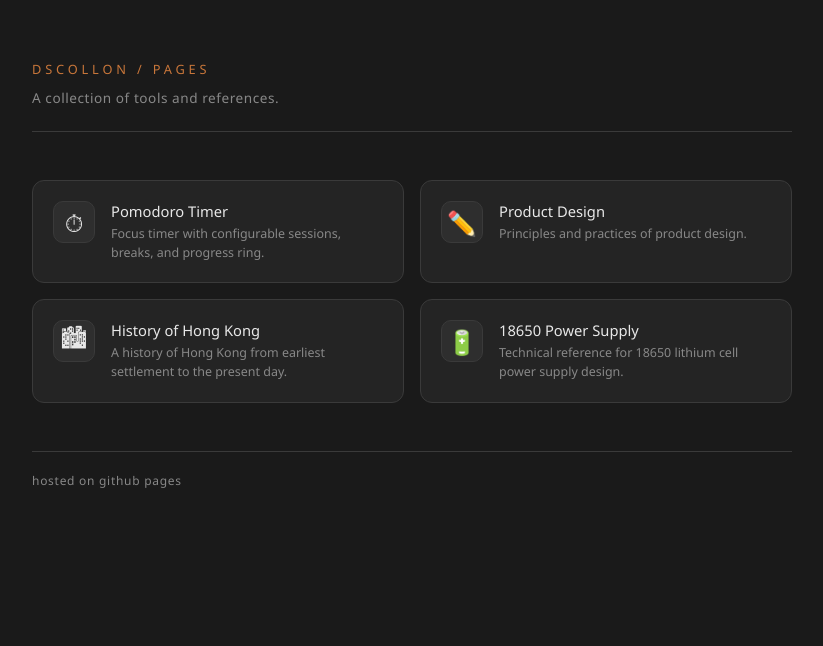
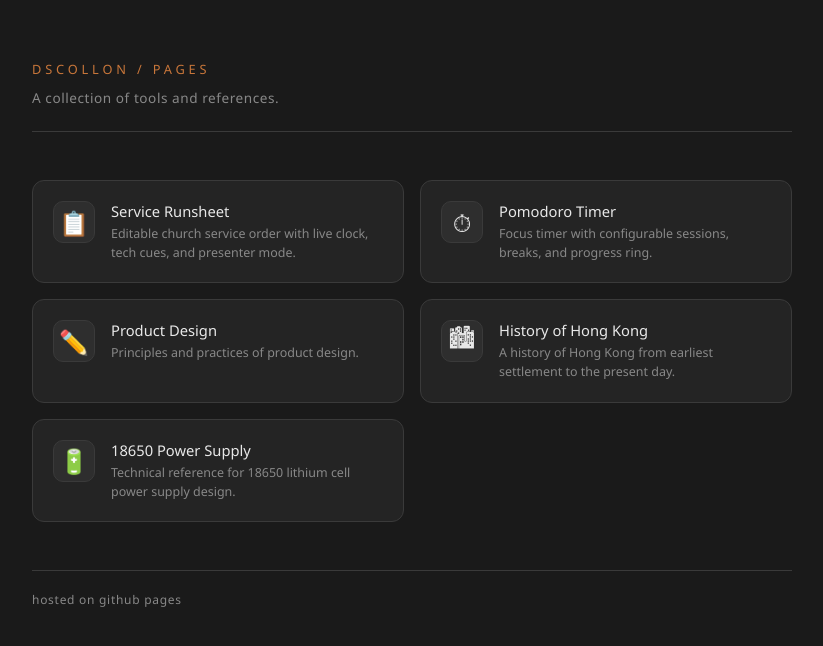
Before and after one commit to dscollon/claude, a plain HTML site: page index.html in a window 1280 px wide. Shown: the whole page, without its empty margins (228-1051 px from the left). Drawn offline with Linux system fonts and the light colour scheme.

Commit message:
Add service runsheet to index

```diff
--- a/index.html
+++ b/index.html
@@ -139,6 +139,14 @@
 
 <main class="grid">
 
+  <a class="card" href="service-runsheet.html">
+    <div class="card-icon">📋</div>
+    <div class="card-body">
+      <div class="card-title">Service Runsheet</div>
+      <div class="card-desc">Editable church service order with live clock, tech cues, and presenter mode.</div>
+    </div>
+  </a>
+
   <a class="card" href="pomodoro.html">
     <div class="card-icon">⏱</div>
     <div class="card-body">
```
